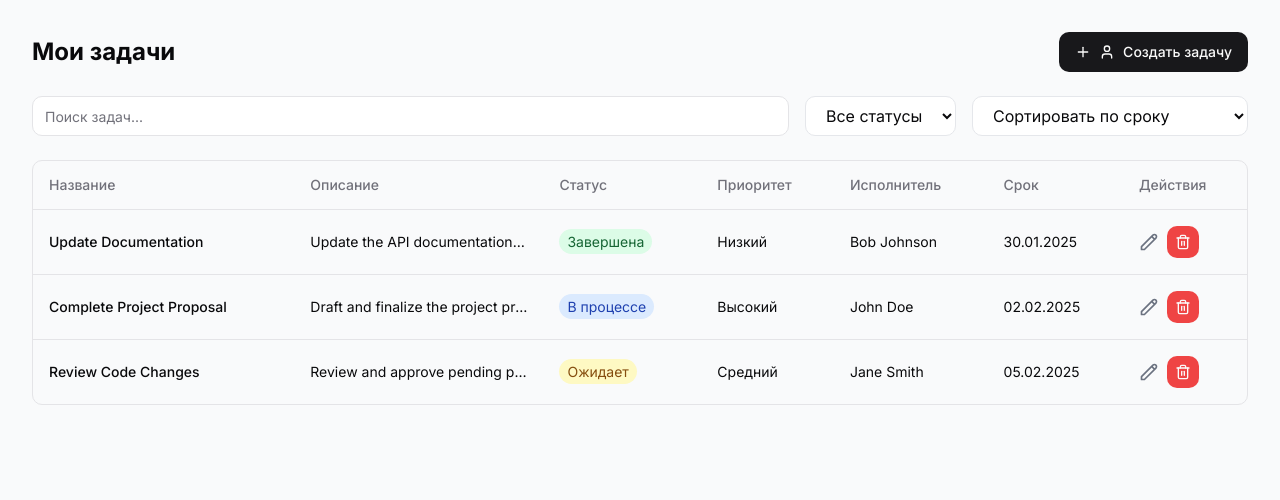
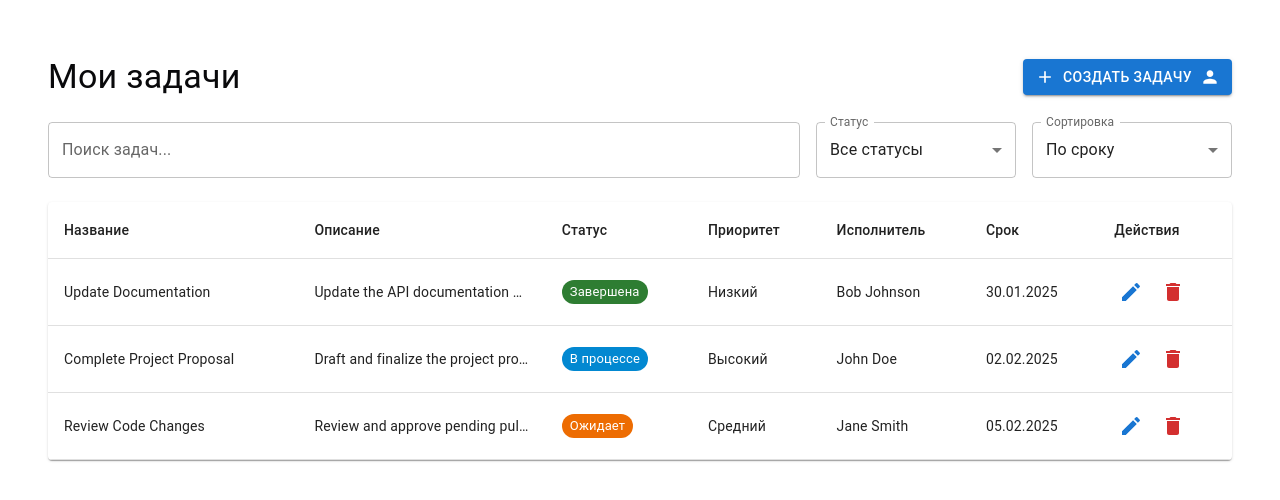
Before and after one commit to CodeJuggleX/taskbeacon-notifier, a React (Vite) app: page / in a window 1280 px wide. Shown: the top 500 px of the page. Built offline with nearby package versions, Linux system fonts and the light colour scheme.

Commit message:
Replace styling libraries with MUI
Updated the project to use Material-UI (MUI) for styling instead of the existing styling libraries. This change involves replacing components and styles throughout the codebase to ensure consistency with MUI's design system.
[skip gpt_engineer]

```diff
--- a/package.json
+++ b/package.json
@@ -11,7 +11,11 @@
     "preview": "vite preview"
   },
   "dependencies": {
+    "@emotion/react": "^11.14.0",
+    "@emotion/styled": "^11.14.0",
     "@hookform/resolvers": "^3.9.0",
+    "@mui/icons-material": "^6.4.3",
+    "@mui/material": "^6.4.3",
     "@radix-ui/react-accordion": "^1.2.0",
     "@radix-ui/react-alert-dialog": "^1.1.1",
     "@radix-ui/react-aspect-ratio": "^1.1.0",
--- a/src/components/CreateTaskDialog.tsx
+++ b/src/components/CreateTaskDialog.tsx
@@ -1,11 +1,20 @@
 import { useState } from "react";
-import { Dialog, DialogContent, DialogHeader, DialogTitle, DialogTrigger } from "@/components/ui/dialog";
-import { Button } from "@/components/ui/button";
-import { Input } from "@/components/ui/input";
-import { Textarea } from "@/components/ui/textarea";
-import { Plus, User } from "lucide-react";
 import { Task, TaskStatus, TaskPriority } from "@/types/task";
 import { useToast } from "@/hooks/use-toast";
+import {
+  Dialog,
+  DialogTitle,
+  DialogContent,
+  Button,
+  TextField,
+  Select,
+  MenuItem,
+  FormControl,
+  InputLabel,
+  Box,
+} from "@mui/material";
+import AddIcon from "@mui/icons-material/Add";
+import PersonIcon from "@mui/icons-material/Person";
 
 interface CreateTaskDialogProps {
   onTaskCreate: (task: Omit<Task, "id" | "createdAt" | "updatedAt">) => void;
@@ -68,94 +77,104 @@ export const CreateTaskDialog = ({ onTaskCreate }: CreateTaskDialogProps) => {
   };
 
   return (
-    <Dialog open={open} onOpenChange={setOpen}>
-      <DialogTrigger asChild>
-        <Button className="gap-2">
-          <Plus className="h-4 w-4" />
-          <User className="h-4 w-4" />
+    <>
+      <Button
+        variant="contained"
+        startIcon={<AddIcon />}
+        endIcon={<PersonIcon />}
+        onClick={() => setOpen(true)}
+      >
         Создать задачу
       </Button>
-      </DialogTrigger>
-      <DialogContent className="sm:max-w-[425px]">
-        <DialogHeader>
+      <Dialog open={open} onClose={() => setOpen(false)} maxWidth="sm" fullWidth>
         <DialogTitle>Создать новую задачу</DialogTitle>
-        </DialogHeader>
-        <form onSubmit={handleSubmit} className="space-y-4">
-          <div className="space-y-2">
-            <label htmlFor="title" className="text-sm font-medium">Название</label>
-            <Input
-              id="title"
+        <DialogContent>
+          <Box
+            component="form"
+            onSubmit={handleSubmit}
+            sx={{
+              display: 'grid',
+              gap: 2,
+              pt: 2,
+            }}
+          >
+            <TextField
+              label="Название"
               value={title}
               onChange={(e) => setTitle(e.target.value)}
-              placeholder="Введите название задачи"
+              fullWidth
+              required
             />
-          </div>
 
-          <div className="space-y-2">
-            <label htmlFor="description" className="text-sm font-medium">Описание</label>
-            <Textarea
-              id="description"
+            <TextField
+              label="Описание"
               value={description}
               onChange={(e) => setDescription(e.target.value)}
-              placeholder="Введите описание задачи"
+              multiline
+              rows={4}
+              fullWidth
+              required
             />
-          </div>
 
-          <div className="space-y-2">
-            <label htmlFor="assignee" className="text-sm font-medium">Исполнитель</label>
-            <Input
-              id="assignee"
+            <TextField
+              label="Исполнитель"
               value={assignee}
               onChange={(e) => setAssignee(e.target.value)}
-              placeholder="Укажите исполнителя"
+              fullWidth
+              required
             />
-          </div>
 
-          <div className="space-y-2">
-            <label htmlFor="deadline" className="text-sm font-medium">Срок выполнения</label>
-            <Input
-              id="deadline"
+            <TextField
+              label="Срок выполнения"
               type="datetime-local"
               value={deadline}
               onChange={(e) => setDeadline(e.target.value)}
+              fullWidth
+              required
+              InputLabelProps={{
+                shrink: true,
+              }}
             />
-          </div>
 
-          <div className="grid grid-cols-2 gap-4">
-            <div className="space-y-2">
-              <label htmlFor="status" className="text-sm font-medium">Статус</label>
-              <select
-                id="status"
+            <Box sx={{ display: 'grid', gridTemplateColumns: '1fr 1fr', gap: 2 }}>
+              <FormControl fullWidth>
+                <InputLabel>Статус</InputLabel>
+                <Select
                   value={status}
+                  label="Статус"
                   onChange={(e) => setStatus(e.target.value as TaskStatus)}
-                className="w-full rounded-md border border-input bg-background px-3 py-2"
                 >
-                <option value="pending">Ожидает</option>
-                <option value="in-progress">В процессе</option>
-                <option value="completed">Завершена</option>
-              </select>
-            </div>
+                  <MenuItem value="pending">Ожидает</MenuItem>
+                  <MenuItem value="in-progress">В процессе</MenuItem>
+                  <MenuItem value="completed">Завершена</MenuItem>
+                </Select>
+              </FormControl>
 
-            <div className="space-y-2">
-              <label htmlFor="priority" className="text-sm font-medium">Приоритет</label>
-              <select
-                id="priority"
+              <FormControl fullWidth>
+                <InputLabel>Приоритет</InputLabel>
+                <Select
                   value={priority}
+                  label="Приоритет"
                   onChange={(e) => setPriority(e.target.value as TaskPriority)}
-                className="w-full rounded-md border border-input bg-background px-3 py-2"
                 >
-                <option value="low">Низкий</option>
-                <option value="medium">Средний</option>
-                <option value="high">Высокий</option>
-              </select>
-            </div>
-          </div>
+                  <MenuItem value="low">Низкий</MenuItem>
+                  <MenuItem value="medium">Средний</MenuItem>
+                  <MenuItem value="high">Высокий</MenuItem>
+                </Select>
+              </FormControl>
+            </Box>
 
-          <Button type="submit" className="w-full">
+            <Button
+              type="submit"
+              variant="contained"
+              fullWidth
+              sx={{ mt: 2 }}
+            >
               Создать задачу
             </Button>
-        </form>
+          </Box>
         </DialogContent>
       </Dialog>
+    </>
   );
 };
--- a/src/components/EditTaskDialog.tsx
+++ b/src/components/EditTaskDialog.tsx
@@ -1,15 +1,20 @@
 import { useState } from "react";
 import { Task } from "@/types/task";
-import { Button } from "@/components/ui/button";
+import { useToast } from "@/hooks/use-toast";
 import {
   Dialog,
+  DialogTitle,
   DialogContent,
-  DialogHeader,
-  DialogTitle,
-  DialogTrigger,
-} from "@/components/ui/dialog";
-import { Input } from "@/components/ui/input";
-import { useToast } from "@/hooks/use-toast";
+  Button,
+  TextField,
+  Select,
+  MenuItem,
+  FormControl,
+  InputLabel,
+  Box,
+  IconButton,
+} from "@mui/material";
+import EditIcon from "@mui/icons-material/Edit";
 
 interface EditTaskDialogProps {
   task: Task;
@@ -39,119 +44,106 @@ export const EditTaskDialog = ({ task, onTaskUpdate }: EditTaskDialogProps) => {
   };
 
   return (
-    <Dialog open={isOpen} onOpenChange={setIsOpen}>
-      <DialogTrigger asChild>
-        <button className="text-gray-500 hover:text-gray-700">
-          <span className="sr-only">Edit task</span>
-          <svg
-            className="w-5 h-5"
-            fill="none"
-            stroke="currentColor"
-            viewBox="0 0 24 24"
+    <>
+      <IconButton
+        size="small"
+        color="primary"
+        onClick={() => setIsOpen(true)}
       >
-            <path
-              strokeLinecap="round"
-              strokeLinejoin="round"
-              strokeWidth={2}
-              d="M15.232 5.232l3.536 3.536m-2.036-5.036a2.5 2.5 0 113.536 3.536L6.5 21.036H3v-3.572L16.732 3.732z"
-            />
-          </svg>
-        </button>
-      </DialogTrigger>
+        <EditIcon />
+      </IconButton>
+
+      <Dialog
+        open={isOpen}
+        onClose={() => setIsOpen(false)}
+        maxWidth="sm"
+        fullWidth
+      >
+        <DialogTitle>Редактировать задачу</DialogTitle>
         <DialogContent>
-        <DialogHeader>
-          <DialogTitle>Редактировать задачу</DialogTitle>
-        </DialogHeader>
-        <form onSubmit={handleSubmit} className="space-y-4">
-          <div>
-            <label htmlFor="title" className="text-sm font-medium">
-              Название
-            </label>
-            <Input
-              id="title"
+          <Box
+            component="form"
+            onSubmit={handleSubmit}
+            sx={{
+              display: 'grid',
+              gap: 2,
+              pt: 2,
+            }}
+          >
+            <TextField
+              label="Название"
               value={editedTask.title}
-              onChange={(e) =>
-                setEditedTask({ ...editedTask, title: e.target.value })
-              }
+              onChange={(e) => setEditedTask({ ...editedTask, title: e.target.value })}
+              fullWidth
               required
             />
-          </div>
-          <div>
-            <label htmlFor="description" className="text-sm font-medium">
-              Описание
-            </label>
-            <textarea
-              id="description"
-              className="w-full min-h-[100px] p-2 border rounded-md"
+
+            <TextField
+              label="Описание"
               value={editedTask.description}
-              onChange={(e) =>
-                setEditedTask({ ...editedTask, description: e.target.value })
-              }
+              onChange={(e) => setEditedTask({ ...editedTask, description: e.target.value })}
+              multiline
+              rows={4}
+              fullWidth
               required
             />
-          </div>
-          <div>
-            <label htmlFor="assignee" className="text-sm font-medium">
-              Исполнитель
-            </label>
-            <Input
-              id="assignee"
+
+            <TextField
+              label="Исполнитель"
               value={editedTask.assignee}
-              onChange={(e) =>
-                setEditedTask({ ...editedTask, assignee: e.target.value })
-              }
+              onChange={(e) => setEditedTask({ ...editedTask, assignee: e.target.value })}
+              fullWidth
               required
             />
-          </div>
-          <div>
-            <label htmlFor="deadline" className="text-sm font-medium">
-              Срок выполнения
-            </label>
-            <Input
-              id="deadline"
+
+            <TextField
+              label="Срок выполнения"
               type="datetime-local"
               value={new Date(editedTask.deadline).toISOString().slice(0, 16)}
-              onChange={(e) =>
-                setEditedTask({
+              onChange={(e) => setEditedTask({
                 ...editedTask,
-                  deadline: new Date(e.target.value),
-                })
-              }
+                deadline: new Date(e.target.value)
+              })}
+              fullWidth
               required
+              InputLabelProps={{
+                shrink: true,
+              }}
             />
-          </div>
-          <div>
-            <label htmlFor="priority" className="text-sm font-medium">
-              Приоритет
-            </label>
-            <select
-              id="priority"
-              className="w-full p-2 border rounded-md"
+
+            <FormControl fullWidth>
+              <InputLabel>Приоритет</InputLabel>
+              <Select
                 value={editedTask.priority}
-              onChange={(e) =>
-                setEditedTask({
+                label="Приоритет"
+                onChange={(e) => setEditedTask({
                   ...editedTask,
-                  priority: e.target.value as Task["priority"],
-                })
-              }
+                  priority: e.target.value as Task["priority"]
+                })}
               >
-              <option value="low">Низкий</option>
-              <option value="medium">Средний</option>
-              <option value="high">Высокий</option>
-            </select>
-          </div>
-          <div className="flex justify-end gap-2">
+                <MenuItem value="low">Низкий</MenuItem>
+                <MenuItem value="medium">Средний</MenuItem>
+                <MenuItem value="high">Высокий</MenuItem>
+              </Select>
+            </FormControl>
+
+            <Box sx={{ display: 'flex', gap: 1, justifyContent: 'flex-end', mt: 2 }}>
               <Button
-              type="button"
-              variant="outline"
+                variant="outlined"
                 onClick={() => setIsOpen(false)}
               >
                 Отмена
               </Button>
-            <Button type="submit">Сохранить</Button>
-          </div>
-        </form>
+              <Button
+                type="submit"
+                variant="contained"
+              >
+                Сохранить
+              </Button>
+            </Box>
+          </Box>
         </DialogContent>
       </Dialog>
+    </>
   );
 };
--- a/src/components/TaskList.tsx
+++ b/src/components/TaskList.tsx
@@ -1,14 +1,33 @@
 import { useState } from "react";
 import { Task } from "@/types/task";
-import { Input } from "@/components/ui/input";
+import { useToast } from "@/hooks/use-toast";
 import { CreateTaskDialog } from "./CreateTaskDialog";
-import { useToast } from "@/hooks/use-toast";
-import { Table, TableBody, TableCell, TableHead, TableHeader, TableRow } from "@/components/ui/table";
-import { Button } from "@/components/ui/button";
 import { EditTaskDialog } from "./EditTaskDialog";
-import { Trash2 } from "lucide-react";
 import { format } from "date-fns";
-import { Dialog, DialogContent, DialogHeader, DialogTitle } from "@/components/ui/dialog";
+import {
+  Table,
+  TableBody,
+  TableCell,
+  TableHead,
+  TableRow,
+  TableContainer,
+  Paper,
+  Button,
+  Dialog,
+  DialogTitle,
+  DialogContent,
+  TextField,
+  IconButton,
+  Typography,
+  Chip,
+  Box,
+  Select,
+  MenuItem,
+  FormControl,
+  InputLabel,
+} from "@mui/material";
+import DeleteIcon from "@mui/icons-material/Delete";
+import EditIcon from "@mui/icons-material/Edit";
 
 interface TaskListProps {
   tasks: Task[];
@@ -69,16 +88,16 @@ export const TaskList = ({ tasks: initialTasks, onStatusChange, onEdit }: TaskLi
     setSelectedTask(task);
   };
 
-  const getStatusBadgeClass = (status: Task["status"]) => {
+  const getStatusColor = (status: Task["status"]) => {
     switch (status) {
       case "pending":
-        return "bg-yellow-100 text-yellow-800";
+        return "warning";
       case "in-progress":
-        return "bg-blue-100 text-blue-800";
+        return "info";
       case "completed":
-        return "bg-green-100 text-green-800";
+        return "success";
       default:
-        return "";
+        return "default";
     }
   };
 
@@ -125,122 +144,139 @@ export const TaskList = ({ tasks: initialTasks, onStatusChange, onEdit }: TaskLi
     });
 
   return (
-    <div className="space-y-6">
-      <div className="flex justify-between items-center mb-6">
-        <h2 className="text-2xl font-bold">Мои задачи</h2>
+    <Box sx={{ width: '100%', p: 3 }}>
+      <Box sx={{ display: 'flex', justifyContent: 'space-between', alignItems: 'center', mb: 3 }}>
+        <Typography variant="h4" component="h2">Мои задачи</Typography>
         <CreateTaskDialog onTaskCreate={handleCreateTask} />
-      </div>
+      </Box>
 
-      <div className="flex flex-col sm:flex-row gap-4 mb-6">
-        <Input
-          type="search"
-          placeholder="Поиск задач..."
+      <Box sx={{ display: 'flex', gap: 2, mb: 3 }}>
+        <TextField
+          fullWidth
+          label="Поиск задач..."
           value={searchQuery}
           onChange={(e) => setSearchQuery(e.target.value)}
-          className="flex-1"
         />
-        <select
+        <FormControl sx={{ minWidth: 200 }}>
+          <InputLabel>Статус</InputLabel>
+          <Select
             value={statusFilter}
+            label="Статус"
             onChange={(e) => setStatusFilter(e.target.value as Task["status"] | "all")}
-          className="px-4 py-2 rounded-md border border-gray-200 bg-white"
           >
-          <option value="all">Все статусы</option>
-          <option value="pending">Ожидает</option>
-          <option value="in-progress">В процессе</option>
-          <option value="completed">Завершена</option>
-        </select>
-        <select
+            <MenuItem value="all">Все статусы</MenuItem>
+            <MenuItem value="pending">Ожидает</MenuItem>
+            <MenuItem value="in-progress">В процессе</MenuItem>
+            <MenuItem value="completed">Завершена</MenuItem>
+          </Select>
+        </FormControl>
+        <FormControl sx={{ minWidth: 200 }}>
+          <InputLabel>Сортировка</InputLabel>
+          <Select
             value={sortBy}
+            label="Сортировка"
             onChange={(e) => setSortBy(e.target.value as "deadline" | "priority")}
-          className="px-4 py-2 rounded-md border border-gray-200 bg-white"
           >
-          <option value="deadline">Сортировать по сроку</option>
-          <option value="priority">Сортировать по приоритету</option>
-        </select>
-      </div>
+            <MenuItem value="deadline">По сроку</MenuItem>
+            <MenuItem value="priority">По приоритету</MenuItem>
+          </Select>
+        </FormControl>
+      </Box>
 
-      <div className="rounded-md border">
+      <TableContainer component={Paper}>
         <Table>
-          <TableHeader>
+          <TableHead>
             <TableRow>
-              <TableHead>Название</TableHead>
-              <TableHead>Описание</TableHead>
-              <TableHead>Статус</TableHead>
-              <TableHead>Приоритет</TableHead>
-              <TableHead>Исполнитель</TableHead>
-              <TableHead>Срок</TableHead>
-              <TableHead>Действия</TableHead>
+              <TableCell>Название</TableCell>
+              <TableCell>Описание</TableCell>
+              <TableCell>Статус</TableCell>
+              <TableCell>Приоритет</TableCell>
+              <TableCell>Исполнитель</TableCell>
+              <TableCell>Срок</TableCell>
+              <TableCell>Действия</TableCell>
             </TableRow>
-          </TableHeader>
+          </TableHead>
           <TableBody>
             {filteredAndSortedTasks.map((task) => (
               <TableRow
                 key={task.id}
-                className="cursor-pointer hover:bg-gray-50"
+                hover
                 onClick={() => handleRowClick(task)}
+                sx={{ cursor: 'pointer' }}
               >
-                <TableCell className="font-medium">{task.title}</TableCell>
-                <TableCell className="max-w-[200px] truncate">{task.description}</TableCell>
+                <TableCell>{task.title}</TableCell>
+                <TableCell sx={{ maxWidth: 200, overflow: 'hidden', textOverflow: 'ellipsis', whiteSpace: 'nowrap' }}>
+                  {task.description}
+                </TableCell>
                 <TableCell>
-                  <span className={`px-2 py-1 rounded-full text-sm ${getStatusBadgeClass(task.status)}`}>
-                    {getStatusText(task.status)}
-                  </span>
+                  <Chip
+                    label={getStatusText(task.status)}
+                    color={getStatusColor(task.status)}
+                    size="small"
+                  />
                 </TableCell>
                 <TableCell>{getPriorityText(task.priority)}</TableCell>
                 <TableCell>{task.assignee}</TableCell>
                 <TableCell>{format(new Date(task.deadline), 'dd.MM.yyyy')}</TableCell>
                 <TableCell onClick={(e) => e.stopPropagation()}>
-                  <div className="flex items-center gap-2">
+                  <Box sx={{ display: 'flex', gap: 1 }}>
                     <EditTaskDialog task={task} onTaskUpdate={onEdit} />
-                    <Button
-                      variant="destructive"
-                      size="icon"
+                    <IconButton
+                      size="small"
+                      color="error"
                       onClick={() => handleDeleteTask(task.id)}
-                      className="h-8 w-8"
                     >
-                      <Trash2 className="h-4 w-4" />
-                    </Button>
-                  </div>
+                      <DeleteIcon />
+                    </IconButton>
+                  </Box>
                 </TableCell>
               </TableRow>
             ))}
           </TableBody>
         </Table>
-      </div>
+      </TableContainer>
 
-      <Dialog open={!!selectedTask} onOpenChange={() => setSelectedTask(null)}>
-        <DialogContent className="sm:max-w-[600px]">
-          <DialogHeader>
+      <Dialog
+        open={!!selectedTask}
+        onClose={() => setSelectedTask(null)}
+        maxWidth="sm"
+        fullWidth
+      >
         <DialogTitle>{selectedTask?.title}</DialogTitle>
-          </DialogHeader>
-          <div className="space-y-4 mt-4">
-            <div>
-              <h4 className="font-medium mb-2">Описание</h4>
-              <p className="text-gray-600">{selectedTask?.description}</p>
-            </div>
-            <div className="grid grid-cols-2 gap-4">
-              <div>
-                <h4 className="font-medium mb-2">Статус</h4>
-                <span className={`px-2 py-1 rounded-full text-sm ${selectedTask && getStatusBadgeClass(selectedTask.status)}`}>
-                  {selectedTask && getStatusText(selectedTask.status)}
-                </span>
-              </div>
-              <div>
-                <h4 className="font-medium mb-2">Приоритет</h4>
-                <p>{selectedTask && getPriorityText(selectedTask.priority)}</p>
-              </div>
-              <div>
-                <h4 className="font-medium mb-2">Исполнитель</h4>
-                <p>{selectedTask?.assignee}</p>
-              </div>
-              <div>
-                <h4 className="font-medium mb-2">Срок</h4>
-                <p>{selectedTask && format(new Date(selectedTask.deadline), 'dd.MM.yyyy')}</p>
-              </div>
-            </div>
-          </div>
+        <DialogContent>
+          <Box sx={{ mt: 2, display: 'grid', gap: 2 }}>
+            <Typography variant="subtitle1" fontWeight="bold">Описание</Typography>
+            <Typography>{selectedTask?.description}</Typography>
+
+            <Box sx={{ display: 'grid', gridTemplateColumns: '1fr 1fr', gap: 2 }}>
+              <Box>
+                <Typography variant="subtitle1" fontWeight="bold">Статус</Typography>
+                {selectedTask && (
+                  <Chip
+                    label={getStatusText(selectedTask.status)}
+                    color={getStatusColor(selectedTask.status)}
+                    size="small"
+                  />
+                )}
+              </Box>
+              <Box>
+                <Typography variant="subtitle1" fontWeight="bold">Приоритет</Typography>
+                <Typography>{selectedTask && getPriorityText(selectedTask.priority)}</Typography>
+              </Box>
+              <Box>
+                <Typography variant="subtitle1" fontWeight="bold">Исполнитель</Typography>
+                <Typography>{selectedTask?.assignee}</Typography>
+              </Box>
+              <Box>
+                <Typography variant="subtitle1" fontWeight="bold">Срок</Typography>
+                <Typography>
+                  {selectedTask && format(new Date(selectedTask.deadline), 'dd.MM.yyyy')}
+                </Typography>
+              </Box>
+            </Box>
+          </Box>
         </DialogContent>
       </Dialog>
-    </div>
+    </Box>
   );
 };
--- a/src/pages/Index.tsx
+++ b/src/pages/Index.tsx
@@ -2,6 +2,7 @@ import { useState } from "react";
 import { Task } from "@/types/task";
 import { TaskList } from "@/components/TaskList";
 import { useToast } from "@/hooks/use-toast";
+import { Container } from "@mui/material";
 
 // Mock data for demonstration
 const mockTasks: Task[] = [
@@ -69,15 +70,13 @@ const Index = () => {
   };
 
   return (
-    <div className="min-h-screen bg-gray-50">
-      <div className="container py-8">
-        <TaskList
-          tasks={tasks}
-          onStatusChange={handleStatusChange}
-          onEdit={handleEditTask}
-        />
-      </div>
-    </div>
+    <Container maxWidth="xl" sx={{ py: 4 }}>
+      <TaskList
+        tasks={tasks}
+        onStatusChange={handleStatusChange}
+        onEdit={handleEditTask}
+      />
+    </Container>
   );
 };
 
```
Also changed, not shown: 1 other file (tests, documents, lock files or other folders). Lines whose indentation alone changed are shown as unchanged.
